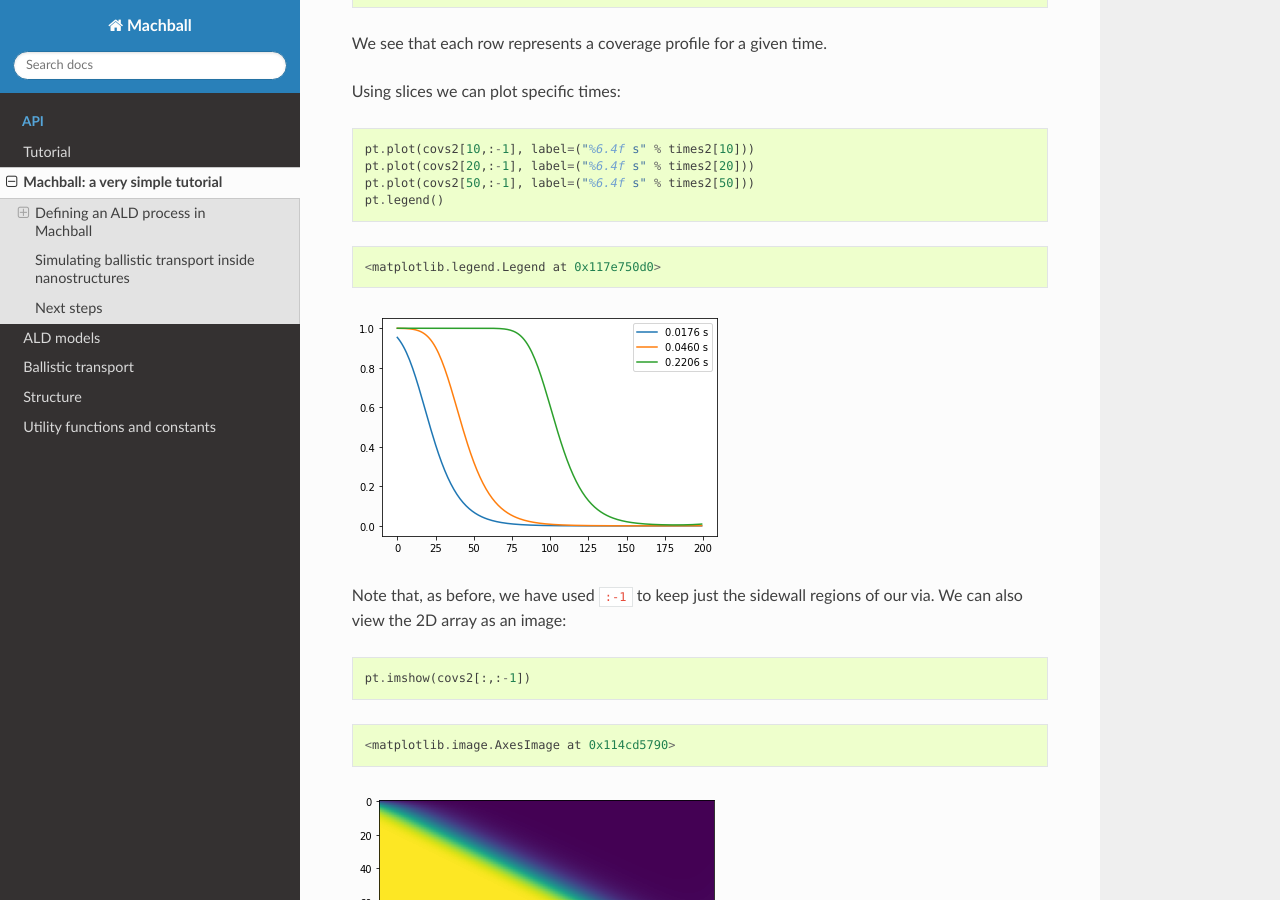
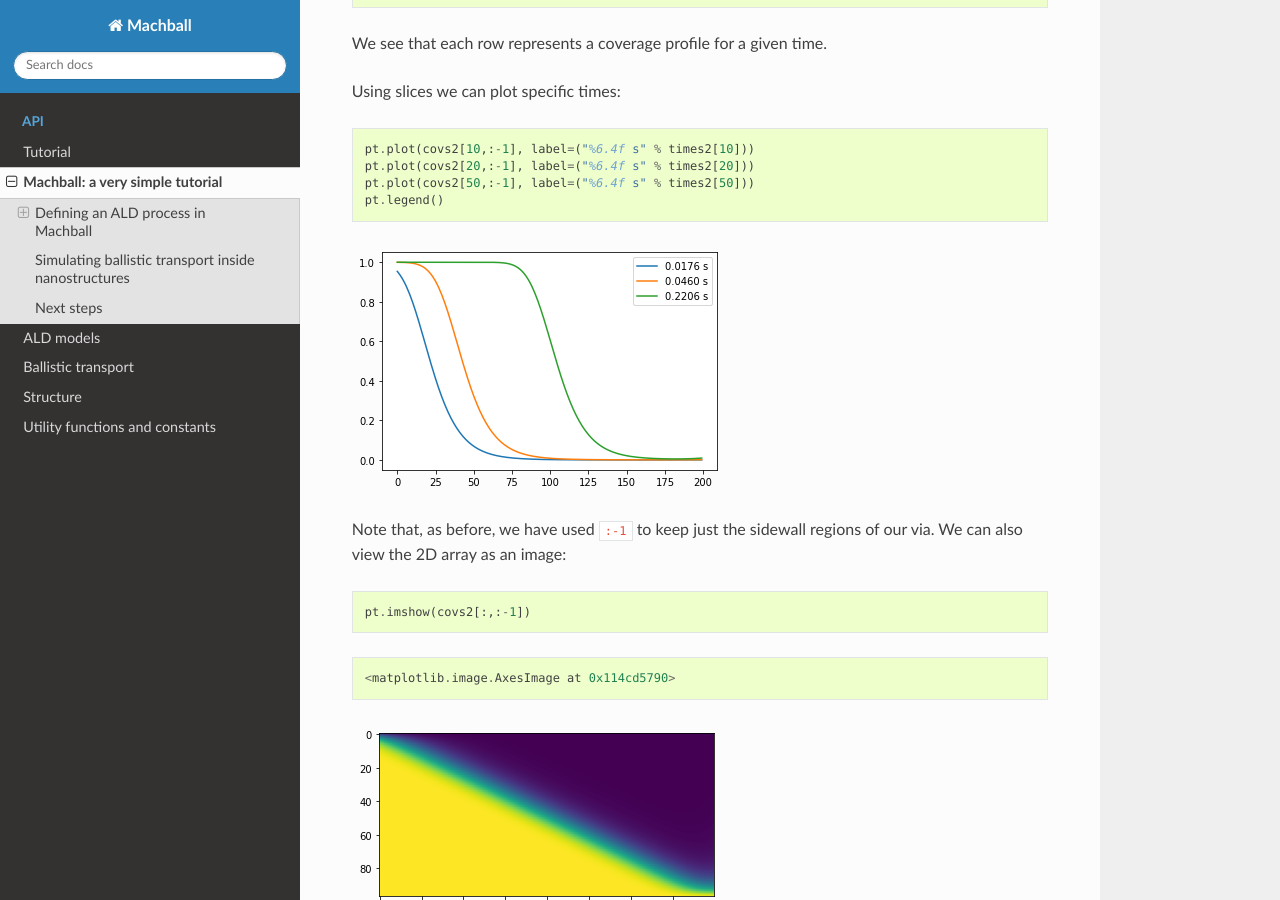
Before and after one commit to aldsim/machball, a Sphinx documentation site: the page built from docs/machball_tutorial.rst, in a window 1280 px wide and 900 px high, scrolled down 7276 px. Built offline with Sphinx 7.4.7 and the Read the Docs theme 2.0.0, drawn with Linux system fonts in a browser that asks for light colours.

Commit message:
changed code directive

```diff
--- a/docs/machball_tutorial.rst
+++ b/docs/machball_tutorial.rst
@@ -9,7 +9,7 @@
 
 Let’s start by importing matplotlib and numpy:
 
-.. code:: ipython
+.. code:: python
 
     import matplotlib.pyplot as pt
     import numpy as np
@@ -17,7 +17,7 @@
 These packages will allow us to work with arrays and matrices as well as
 to plot the results:
 
-.. code:: ipython
+.. code:: python
 
     x = np.arange(0,20,0.1)
     y = np.sin(x)
@@ -52,7 +52,7 @@
 
 We can start by defining some of these parameters:
 
-.. code:: ipython
+.. code:: python
 
     p = 10
     M = 150
@@ -63,13 +63,13 @@
 parameters. However, Machball provides two functions that can be used to
 calculate this value from the growth per cycle or the mass per cycle.
 
-.. code:: ipython
+.. code:: python
 
     from machball.utils import sitearea, sitearea_fromqcm
 
 If we look at the documentation of these two functions:
 
-.. code:: ipython
+.. code:: python
 
     help(sitearea)
 
@@ -102,7 +102,7 @@
 
 
 
-.. code:: ipython
+.. code:: python
 
     help(sitearea_fromqcm)
 
@@ -137,7 +137,7 @@
 the average area of a surface site. Let’s use 35 ng/cm2 as the mass gain
 per cycle and the molar mass of Al2O3:
 
-.. code:: ipython
+.. code:: python
 
     sitearea_fromqcm(102, 35, 2)
 
@@ -153,7 +153,7 @@
 Let’s plot the value of the site area for alumina for a range of mass
 gain per cycle:
 
-.. code:: ipython
+.. code:: python
 
     mgain = np.arange(10,45,0.1)
     areas = 1e18*sitearea_fromqcm(102, mgain, 2) # Convert to square Angstrom
@@ -176,7 +176,7 @@
 
 So let’s define a value of s0:
 
-.. code:: ipython
+.. code:: python
 
     s0 = 20e-20
 
@@ -185,7 +185,7 @@
 
 Let’s import ``ALDIdeal`` and define our ALD chemistry:
 
-.. code:: ipython
+.. code:: python
 
     from machball import ALDIdeal
 
@@ -194,7 +194,7 @@
 The first thing we can do is to use the ``dose`` method to calculate the
 effect of a dose:
 
-.. code:: ipython
+.. code:: python
 
     ald.dose(0.02) # dose time in seconds
 
@@ -211,7 +211,7 @@
 important to remember that, at this point, doses are not accumulative
 yet. If you repeat the same dose, you will obtain the same value:
 
-.. code:: ipython
+.. code:: python
 
     ald.dose(0.02)
 
@@ -230,14 +230,14 @@
 ``ALDIdeal`` also has a method for directly calculating the saturation
 curve:
 
-.. code:: ipython
+.. code:: python
 
     times, cov = ald.saturation()
 
 This method returns a list of times and saturation coverages. Let’s plot
 them:
 
-.. code:: ipython
+.. code:: python
 
     pt.plot(1e3*times,cov)
     pt.xlabel("Dose time, ms")
@@ -258,7 +258,7 @@
 
 We can save the saturation profile to a file using ``save_saturation``
 
-.. code:: ipython
+.. code:: python
 
     from machball.utils import save_saturation
     save_saturation("mysaturation.dat", times, cov)
@@ -267,7 +267,7 @@
 want to save it as a comma separated value, we need to specify the
 ``csv`` flag:
 
-.. code:: ipython
+.. code:: python
 
     save_saturation("mysaturation.csv", times, cov, csv=True)
 
@@ -285,7 +285,7 @@
 
 We first need to import and create our nanostructure:
 
-.. code:: ipython
+.. code:: python
 
     from machball.ballistic import Via
 
@@ -294,7 +294,7 @@
 the aspect ratio, defined as the depth/diameter ratio, and the number of
 vertical segments:
 
-.. code:: ipython
+.. code:: python
 
     st = Via(100, 200)
 
@@ -302,7 +302,7 @@
 of surface coverage on a flat surface. First, we can look at the result
 of a specific dose:
 
-.. code:: ipython
+.. code:: python
 
     cov = ald.dose(0.5, st)
 
@@ -313,7 +313,7 @@
 If we directly plot the output we see the coverage for all the different
 elements:
 
-.. code:: ipython
+.. code:: python
 
     pt.plot(cov)
 
@@ -334,53 +334,41 @@
 contains the coverage in the bottom of the feature. In fact, if we look
 at the length of ``cov``:
 
-.. code:: ipython
+.. code:: python
 
     len(cov)
-
-
 
 
 .. parsed-literal::
 
     201
 
-
-
 It has 201 elements whereas in the definition of our via we specified
 200 vertical segments. The coverage at the bottom is stored in the last
 element of the array. Therefore, if we want to plot as a function of
 depth, we need to leave that element out:
 
-.. code:: ipython
+.. code:: python
 
     cov_wall = cov[:-1] # This creates a slice of the array which leaves the last element out
 
-.. code:: ipython
+.. code:: python
 
     len(cov_wall)
-
-
 
 
 .. parsed-literal::
 
     200
 
-
-
-.. code:: ipython
+.. code:: python
 
     pt.plot(cov_wall)
-
-
 
 
 .. parsed-literal::
 
     [<matplotlib.lines.Line2D at 0x117d29b90>]
-
-
 
 
 .. image:: machball_tutorial_files/machball_tutorial_48_1.png
@@ -390,17 +378,15 @@
 profile. This will give us a sequence of coverage profiles as a function
 of time:
 
-.. code:: ipython
+.. code:: python
 
     times2, covs2 = ald.saturation(st, endcov=0.95, verbose=False)
 
 ``covs2`` is a 2D array. If we look at its shape:
 
-.. code:: ipython
+.. code:: python
 
     covs2.shape
-
-
 
 
 .. parsed-literal::
@@ -408,25 +394,16 @@
     (97, 201)
 
 
-
 We see that each row represents a coverage profile for a given time.
 
 Using slices we can plot specific times:
 
-.. code:: ipython
+.. code:: python
 
     pt.plot(covs2[10,:-1], label=("%6.4f s" % times2[10]))
     pt.plot(covs2[20,:-1], label=("%6.4f s" % times2[20]))
     pt.plot(covs2[50,:-1], label=("%6.4f s" % times2[50]))
     pt.legend()
-
-
-
-
-.. parsed-literal::
-
-    <matplotlib.legend.Legend at 0x117e750d0>
-
 
 
 
@@ -436,7 +413,7 @@
 Note that, as before, we have used ``:-1`` to keep just the sidewall
 regions of our via. We can also view the 2D array as an image:
 
-.. code:: ipython
+.. code:: python
 
     pt.imshow(covs2[:,:-1])
 
@@ -457,7 +434,7 @@
 since Machball uses an adaptive timestep to evolve the fractional
 coverage with time:
 
-.. code:: ipython
+.. code:: python
 
     times2
 
@@ -491,7 +468,7 @@
 
 We can also plot the average surface coverage as a function of time
 
-.. code:: ipython
+.. code:: python
 
     pt.plot(times2, np.mean(covs2,axis=1))
     pt.xlabel("Dose time (s)")
@@ -515,11 +492,11 @@
 
 Finally, we can export the coverage profiles and the times to a file:
 
-.. code:: ipython
+.. code:: python
 
     from machball.utils import save_saturationprofile
 
-.. code:: ipython
+.. code:: python
 
     save_saturationprofile("via100.dat", times2, covs2)
 
```
